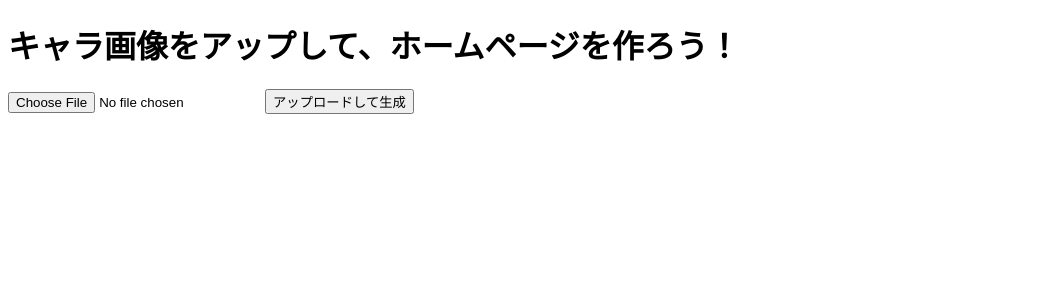
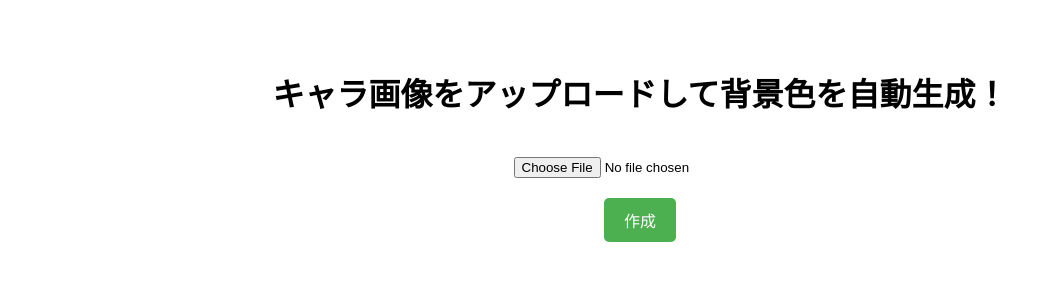
Before and after one commit to nikkumn/pek-app, a Flask app: page / in a window 1280 px wide. Shown: the top 300 px of the page, without its empty margins (0-1050 px from the left). Run offline with Flask 3, Linux system fonts and the light colour scheme.

Commit message:
Add files via upload

```diff
--- a/templates/index.html
+++ b/templates/index.html
@@ -3,12 +3,37 @@
 <head>
   <meta charset="UTF-8">
   <title>キャラ画像アップロード</title>
+  <style>
+    body {
+      font-family: sans-serif;
+      text-align: center;
+      padding: 40px;
+    }
+    input[type="file"] {
+      margin: 20px 0;
+    }
+    button {
+      padding: 10px 20px;
+      font-size: 1em;
+      background-color: #4CAF50;
+      color: white;
+      border: none;
+      border-radius: 5px;
+      cursor: pointer;
+    }
+    button:hover {
+      background-color: #45a049;
+    }
+  </style>
 </head>
 <body>
-  <h1>キャラ画像をアップして、ホームページを作ろう！</h1>
+  <h1>キャラ画像をアップロードして背景色を自動生成！</h1>
+
+  <!-- 🔽 ここが超重要なフォーム設定です -->
   <form action="/upload" method="POST" enctype="multipart/form-data">
-    <input type="file" name="image">
-    <button type="submit">アップロードして生成</button>
+    <input type="file" name="file" required>
+    <br>
+    <button type="submit">作成</button>
   </form>
 </body>
 </html>
```
